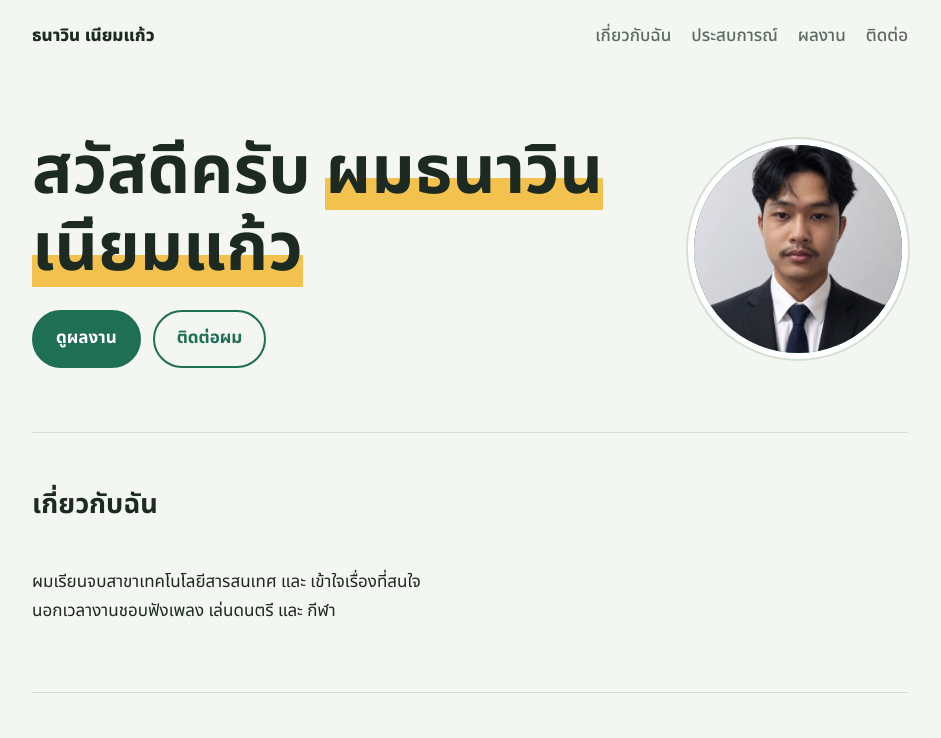
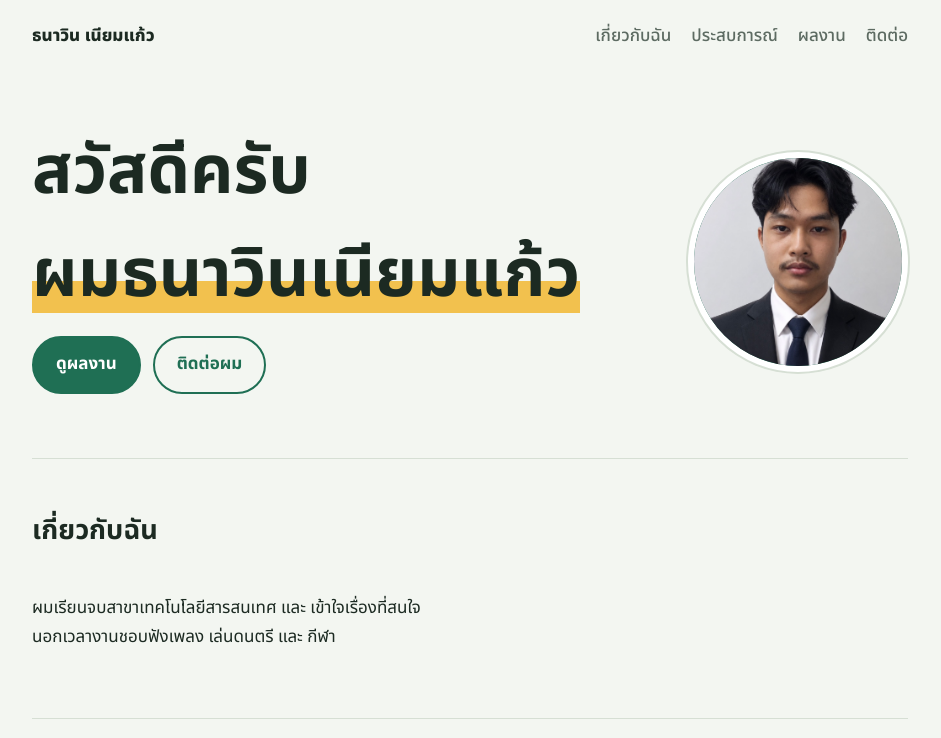
Before and after one commit to neiymkaewthnawin-ai/portfolio-Toon, a plain HTML site: page index.html in a window 1280 px wide. Shown: the top 738 px of the page, without its empty margins (170-1111 px from the left). Drawn offline with Linux system fonts and the light colour scheme.

Commit message:
Update header structure in index.html

```diff
--- a/index.html
+++ b/index.html
@@ -69,7 +69,7 @@ footer{padding:30px 0 40px;color:var(--muted);font-size:.9rem;border-top:1px sol
 
   <header class="hero">
     <div>
-      <h1>สวัสดีครับ <span> ผมธนาวินเนียมแก้ว</span></h1>
+      <h1>สวัสดีครับ <p></p><span> ผมธนาวินเนียมแก้ว</span></h1>
       <p></p>
       <div class="btns">
         <a class="btn p" href="#projects">ดูผลงาน</a>
```
